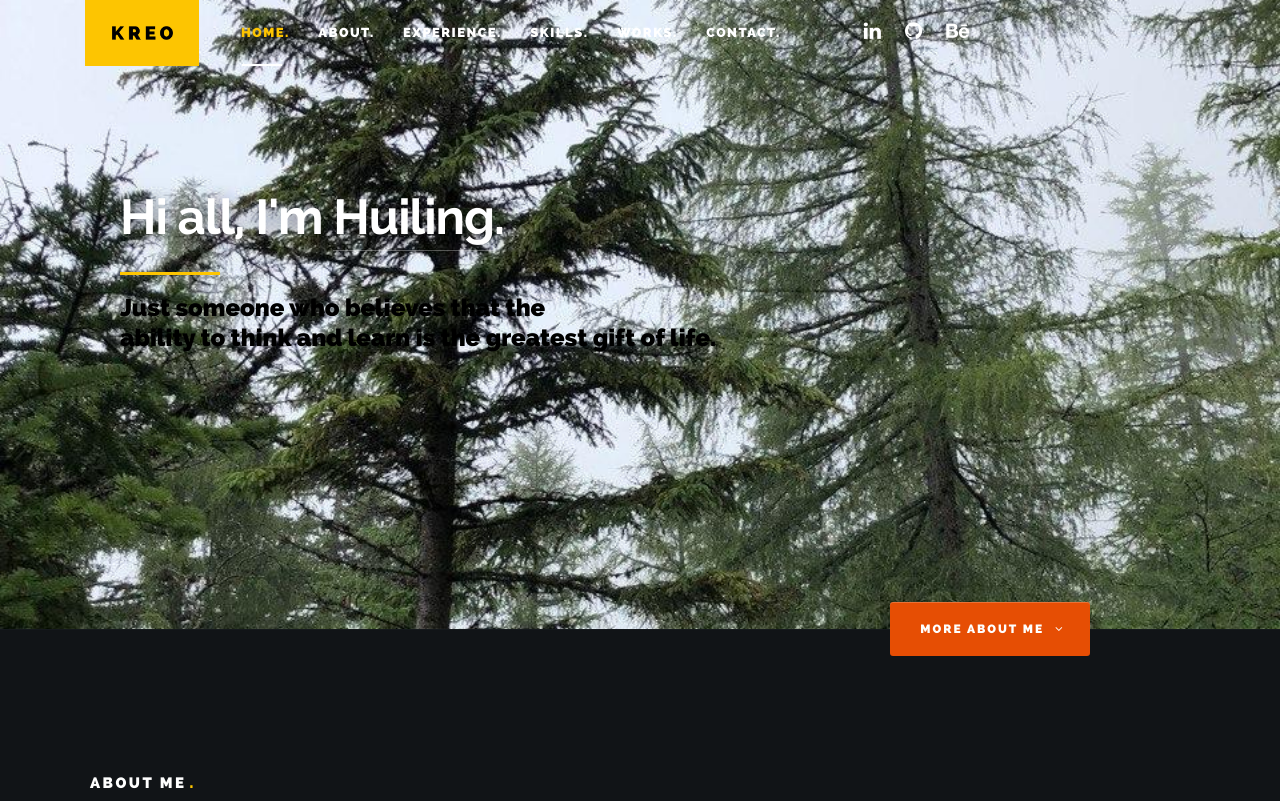
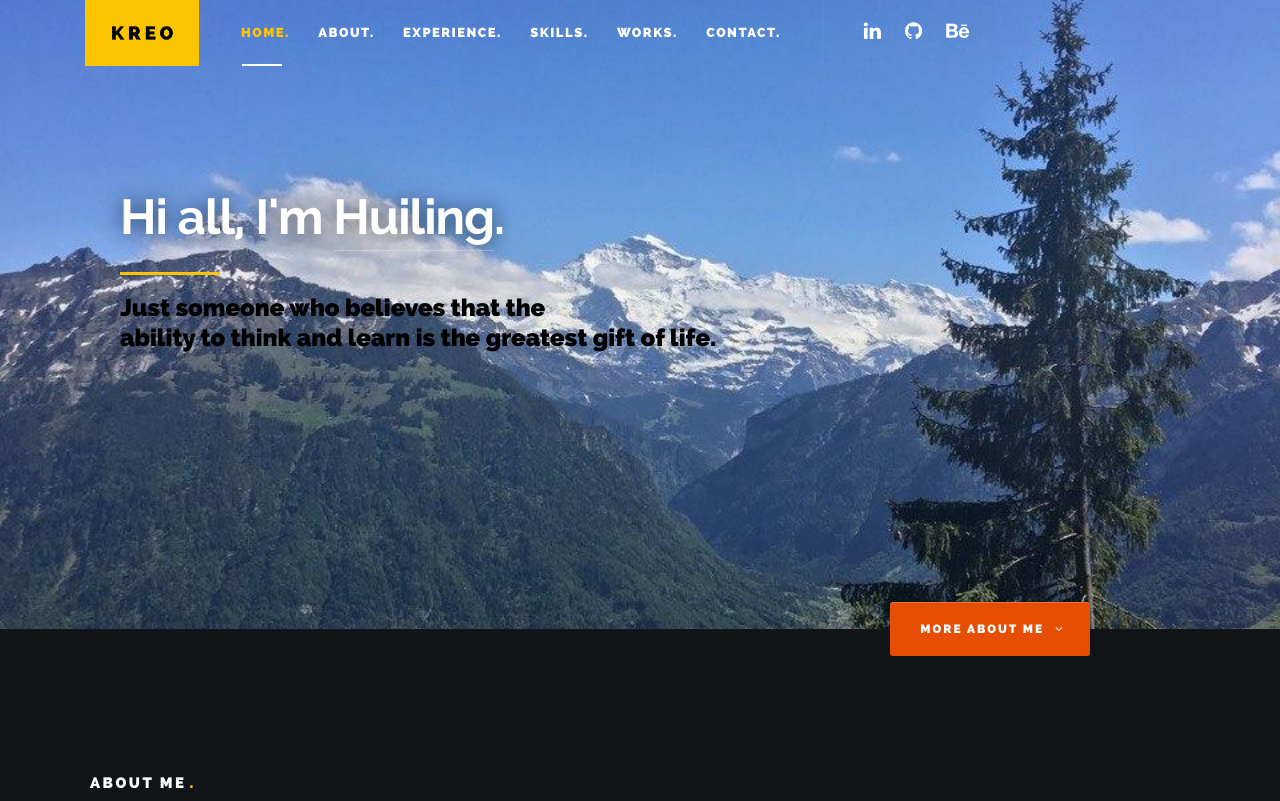
Before and after one commit to Huiling97/Huiling97.github.io, a plain HTML site: page index.html in a window 1280 px wide. Shown: the top 801 px of the page. Drawn offline with Linux system fonts and the light colour scheme.

Commit message:
Update main.css

```diff
--- a/css/main.css
+++ b/css/main.css
@@ -967,7 +967,7 @@ ul#nav li.current a:after {
 /* =================================================================== */
 
 #hero {
-	background: #0F1215 url(../images/BannerBg1.jpg) no-repeat center;
+	background: #0F1215 url(../images/BannerBg2.jpg) no-repeat center;
 	-webkit-background-size: cover;
 	-moz-background-size: cover;
 	background-size: cover;
```
